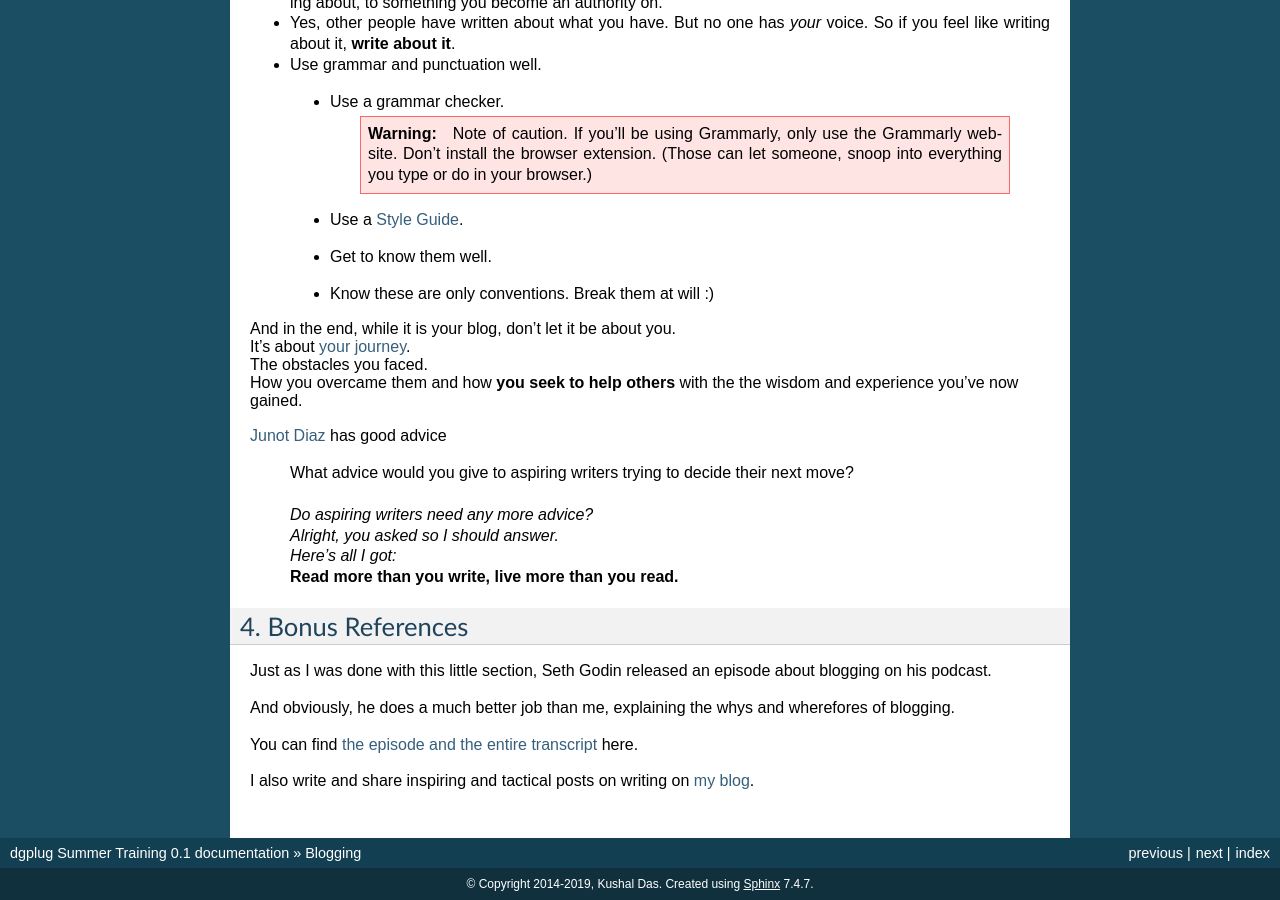
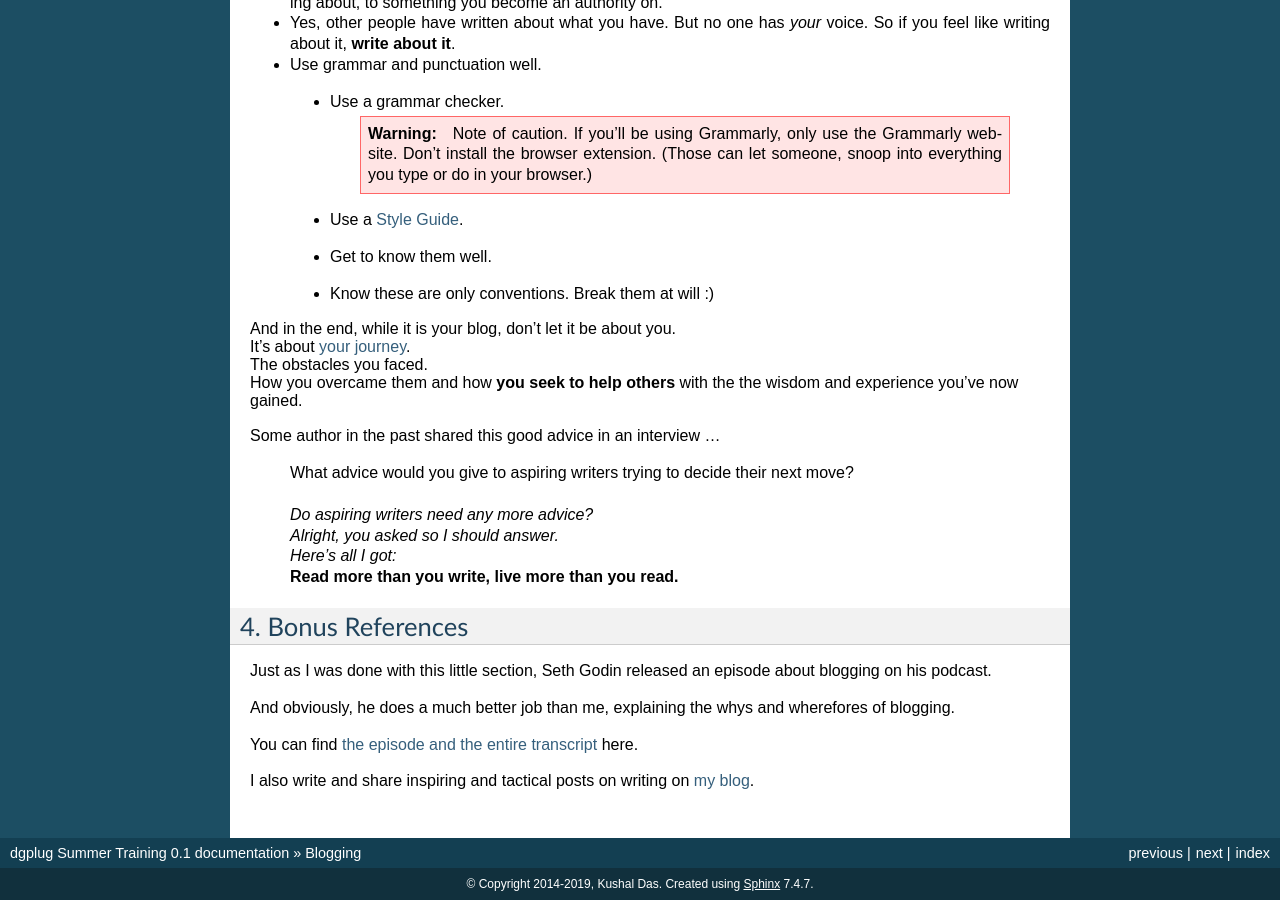
Before and after one commit to kushaldas/summertraining, a Sphinx documentation site: the page built from docs/blogging.rst, in a window 1280 px wide and 900 px high, scrolled down 3011 px. Built offline with Sphinx 7.4.7, drawn with Linux system fonts in a browser that asks for light colours.

Commit message:
Removed Junot Diaz reference

```diff
--- a/docs/blogging.rst
+++ b/docs/blogging.rst
@@ -188,7 +188,7 @@ General writing suggestions
 | How you overcame them and how **you seek to help others** with the the wisdom and experience you’ve now gained.
 
 
-`Junot Diaz <https://littlevillagemag.com/interview-pulitzer-prize-winning-author-junot-diaz-talks-immigration-civic-responsibility-ahead-of-visit/>`__ has good advice
+Some author in the past shared this good advice in an interview …
 
     | What advice would you give to aspiring writers trying to decide their next move?
     |
```
